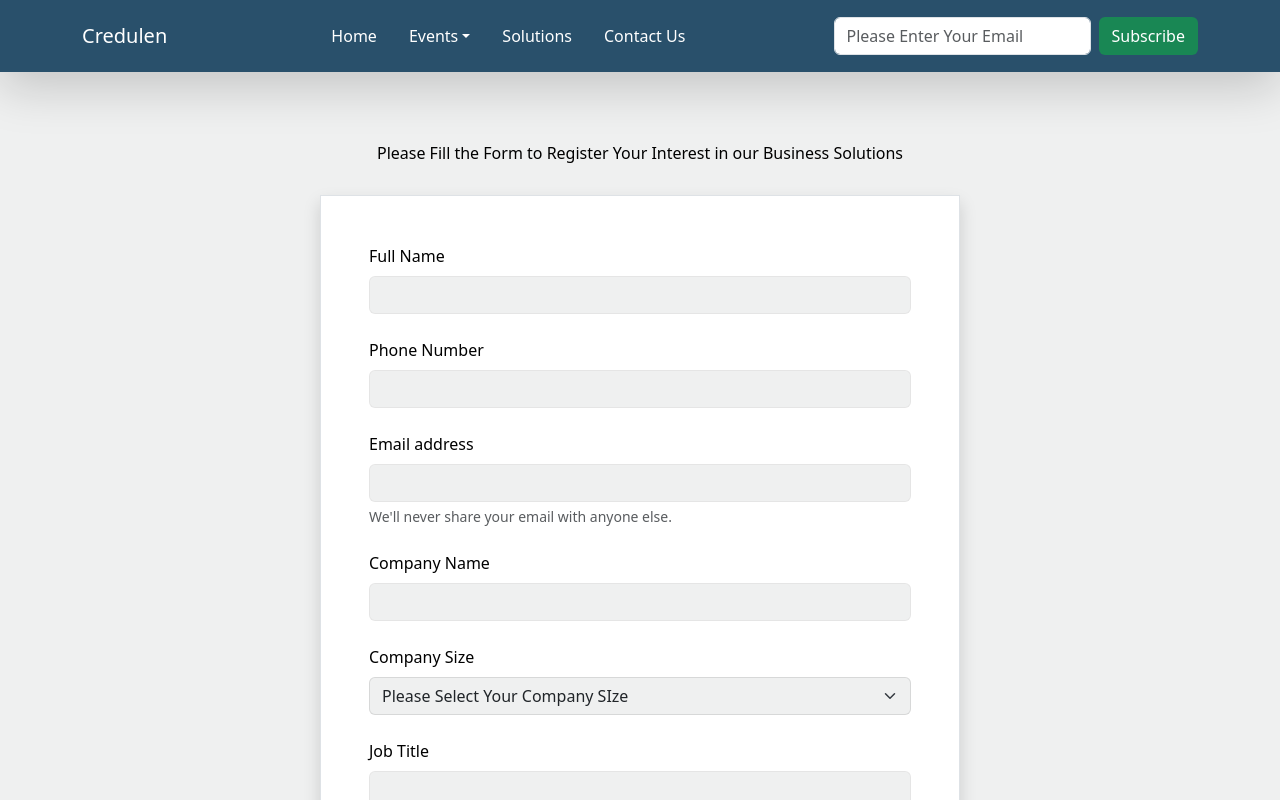
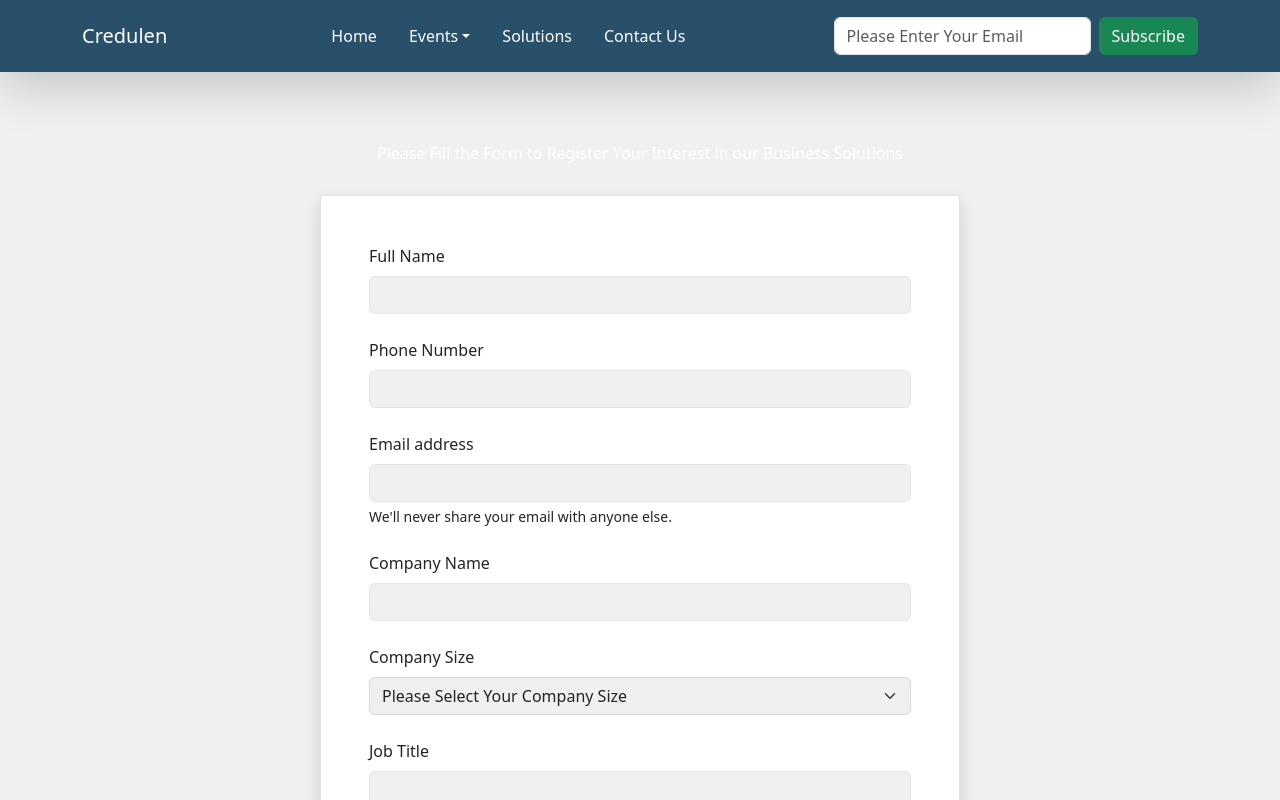
Before and after one commit to credulen/credulen_blog, a Next.js app: page /solutions/businesssolnform in a window 1280 px wide. Shown: the top 800 px of the page. Built offline with nearby package versions, Linux system fonts and the light colour scheme.

Commit message:
updated business forms to reflect black text

```diff
--- a/app/articles/article/[slug]/page.js
+++ b/app/articles/article/[slug]/page.js
@@ -158,7 +158,7 @@ const SingleArticlePage = ({ params }) => {
           {/* <p className="text-justify mt-4">{data.attributes.body}</p> */}
 
           <div className="text-center">
-            <h3>
+            <h3 className="text-white">
               {isLoading ? <IsLoading /> : singleArticleData?.attributes?.title}
             </h3>
 
--- a/app/solutions/businesssolnform/page.js
+++ b/app/solutions/businesssolnform/page.js
@@ -106,7 +106,7 @@ const BusinessSolutionForm = () => {
 
   return (
     <div className="">
-      <h6 className="text-center pb-4">
+      <h6 className="text-center pb-4 text-white">
         {/* Please Fill the Form to Use our Business Solutions  */}
         Please Fill the Form to Register Your Interest in our Business Solutions
       </h6>
@@ -115,7 +115,7 @@ const BusinessSolutionForm = () => {
         {!show && (
           <form className="w-50 mx-auto border p-5 bg-white shadow d-none d-md-block d-sm-none">
             <div className="mb-4">
-              <label htmlFor="fullname" className="form-label">
+              <label htmlFor="fullname" className="form-label text-dark">
                 Full Name
               </label>
               <input
@@ -135,7 +135,10 @@ const BusinessSolutionForm = () => {
             </div>
 
             <div className="mb-4">
-              <label htmlFor="exampleInputPhone1" className="form-label">
+              <label
+                htmlFor="exampleInputPhone1"
+                className="form-label text-dark"
+              >
                 Phone Number
               </label>
               <input
@@ -156,7 +159,10 @@ const BusinessSolutionForm = () => {
             </div>
 
             <div className="mb-4">
-              <label htmlFor="exampleInputEmail1" className="form-label">
+              <label
+                htmlFor="exampleInputEmail1"
+                className="form-label text-dark"
+              >
                 Email address
               </label>
               <input
@@ -168,7 +174,7 @@ const BusinessSolutionForm = () => {
                 onChange={handleChange}
                 aria-describedby="emailHelp"
               />
-              <div id="emailHelp" className="form-text">
+              <div id="emailHelp" className="form-text text-dark">
                 We'll never share your email with anyone else.
               </div>
 
@@ -178,7 +184,10 @@ const BusinessSolutionForm = () => {
             </div>
 
             <div className="mb-4">
-              <label htmlFor="exampleInputEmail1" className="form-label">
+              <label
+                htmlFor="exampleInputEmail1"
+                className="form-label text-dark"
+              >
                 Company Name
               </label>
               <input
@@ -199,18 +208,18 @@ const BusinessSolutionForm = () => {
             </div>
 
             <div className="mb-4">
-              <label htmlFor="company" className="form-label">
+              <label htmlFor="company" className="form-label text-dark">
                 Company Size
               </label>
               <select
-                className="form-select webevent"
+                className="form-select webevent text-dark"
                 aria-label="Default select example"
                 name="companysize"
                 value={values.companysize}
                 onChange={handleChange}
               >
                 <option defaultValue={"selected"}>
-                  Please Select Your Company SIze
+                  Please Select Your Company Size
                 </option>
                 <option value="1">over 100</option>
                 <option value="2">50 - 100</option>
@@ -226,7 +235,7 @@ const BusinessSolutionForm = () => {
             </div>
 
             <div className="mb-4">
-              <label htmlFor="jobtitle" className="form-label">
+              <label htmlFor="jobtitle" className="form-label text-dark">
                 Job Title
               </label>
               <input
@@ -246,7 +255,7 @@ const BusinessSolutionForm = () => {
             </div>
 
             <div className="mb-4">
-              <label htmlFor="company" className="form-label">
+              <label htmlFor="company" className="form-label text-dark">
                 Industry
               </label>
               <select
@@ -272,7 +281,7 @@ const BusinessSolutionForm = () => {
             </div>
 
             <div className="mb-4">
-              <label htmlFor="company" className="form-label">
+              <label htmlFor="company" className="form-label text-dark">
                 Select Solution
               </label>
               <select
@@ -326,7 +335,7 @@ const BusinessSolutionForm = () => {
         {!show && (
           <form className="mx-auto border p-5 bg-white shadow d-md-none d-sm-block">
             <div className="mb-4">
-              <label htmlFor="fullname" className="form-label">
+              <label htmlFor="fullname" className="form-label text-dark">
                 Full Name
               </label>
               <input
@@ -346,7 +355,10 @@ const BusinessSolutionForm = () => {
             </div>
 
             <div className="mb-4">
-              <label htmlFor="exampleInputPhone1" className="form-label">
+              <label
+                htmlFor="exampleInputPhone1"
+                className="form-label text-dark"
+              >
                 Phone Number
               </label>
               <input
@@ -367,7 +379,10 @@ const BusinessSolutionForm = () => {
             </div>
 
             <div className="mb-4">
-              <label htmlFor="exampleInputEmail1" className="form-label">
+              <label
+                htmlFor="exampleInputEmail1"
+                className="form-label text-dark"
+              >
                 Email address
               </label>
               <input
@@ -389,7 +404,10 @@ const BusinessSolutionForm = () => {
             </div>
 
             <div className="mb-4">
-              <label htmlFor="exampleInputEmail1" className="form-label">
+              <label
+                htmlFor="exampleInputEmail1"
+                className="form-label text-dark"
+              >
                 Company Name
               </label>
               <input
@@ -410,7 +428,7 @@ const BusinessSolutionForm = () => {
             </div>
 
             <div className="mb-4">
-              <label htmlFor="company" className="form-label">
+              <label htmlFor="company" className="form-label text-dark">
                 Company Size
               </label>
               <select
@@ -437,7 +455,7 @@ const BusinessSolutionForm = () => {
             </div>
 
             <div className="mb-4">
-              <label htmlFor="jobtitle" className="form-label">
+              <label htmlFor="jobtitle" className="form-label text-dark">
                 Job Title
               </label>
               <input
@@ -457,7 +475,7 @@ const BusinessSolutionForm = () => {
             </div>
 
             <div className="mb-4">
-              <label htmlFor="company" className="form-label">
+              <label htmlFor="company" className="form-label text-dark">
                 Industry
               </label>
               <select
@@ -483,7 +501,7 @@ const BusinessSolutionForm = () => {
             </div>
 
             <div className="mb-4">
-              <label htmlFor="company" className="form-label">
+              <label htmlFor="company" className="form-label text-dark">
                 Select Solution
               </label>
               <select
```
